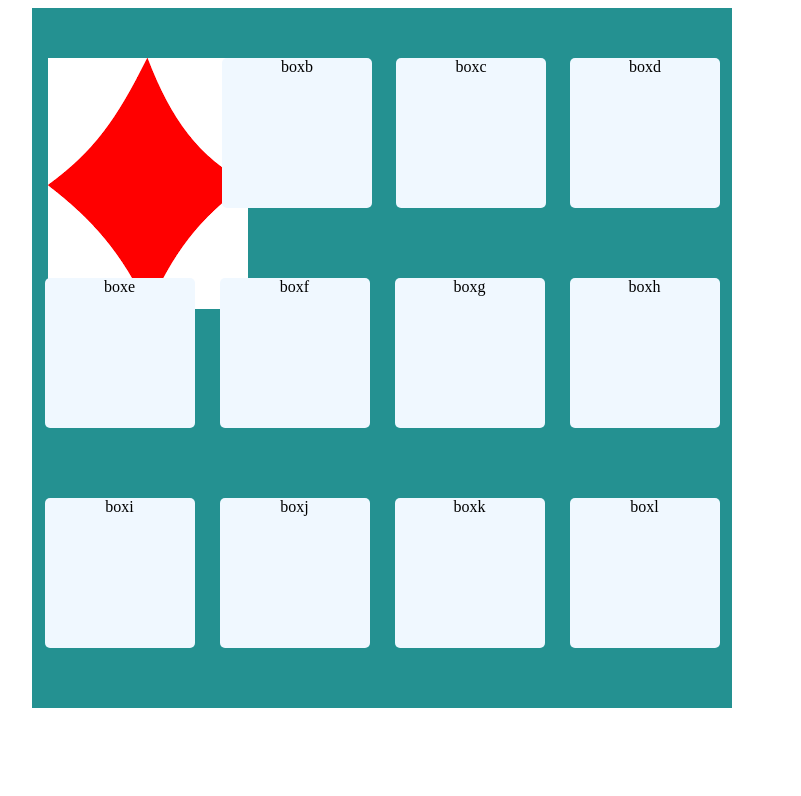
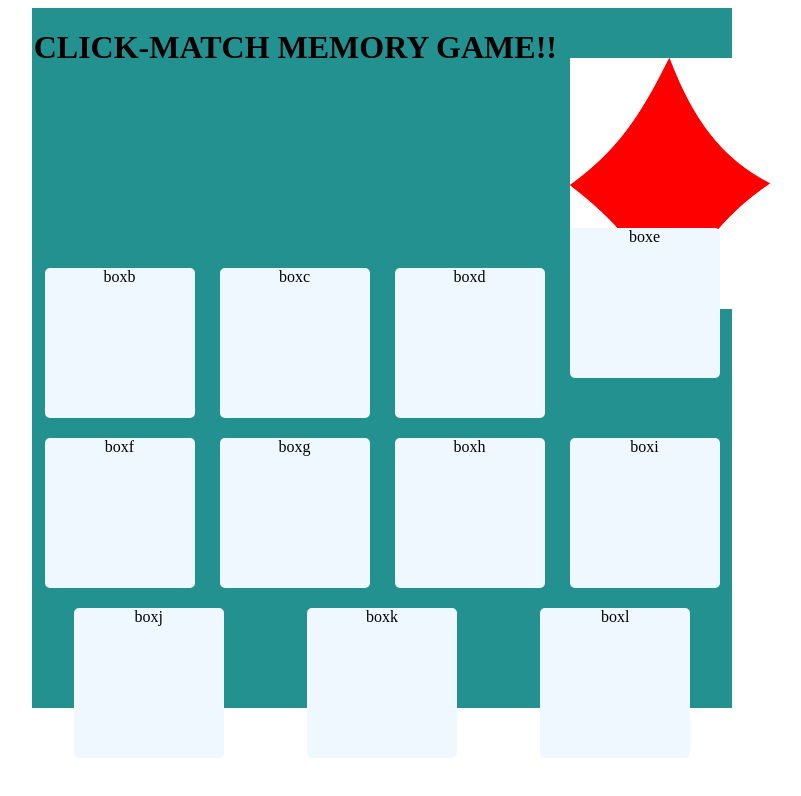
Before and after one commit to naomicherono/Tile_game, a plain HTML site: page index.html in a window 1280 px wide. Shown: the whole page, without its empty margins (76-877 px from the left). Drawn offline with Linux system fonts and the light colour scheme.

Commit message:
added h1 and bold

```diff
--- a/index.html
+++ b/index.html
@@ -9,7 +9,7 @@
 </head>
 <body>
     <div class="flex-container">
-        <h1><b></b></h1>
+        <h1><b>CLICK-MATCH MEMORY GAME!!</b></h1>
 
             <div class="square1">
                 <img class="diamond"  src="./images/diamond.png" alt="">
```
